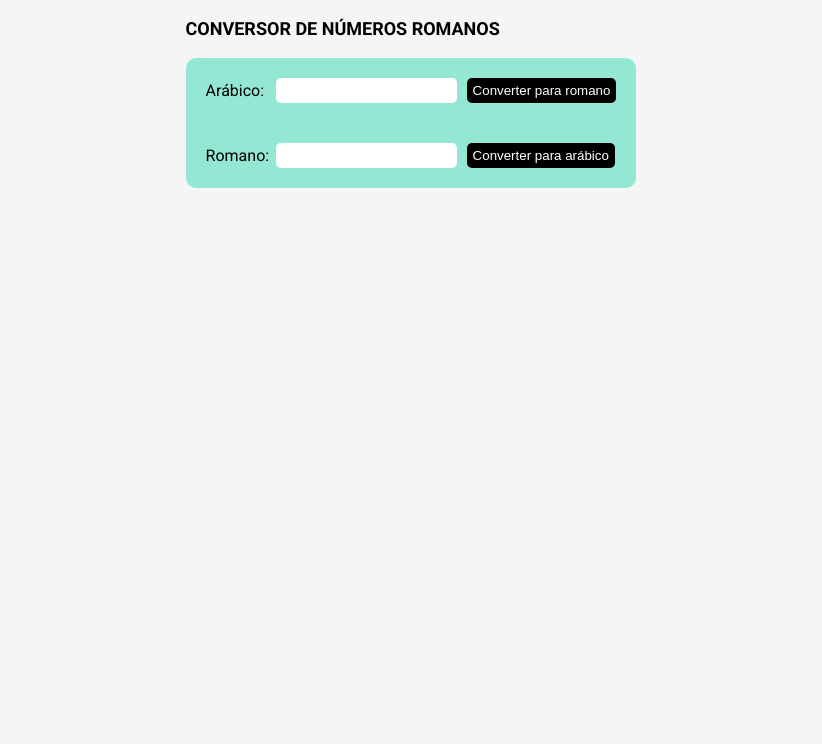
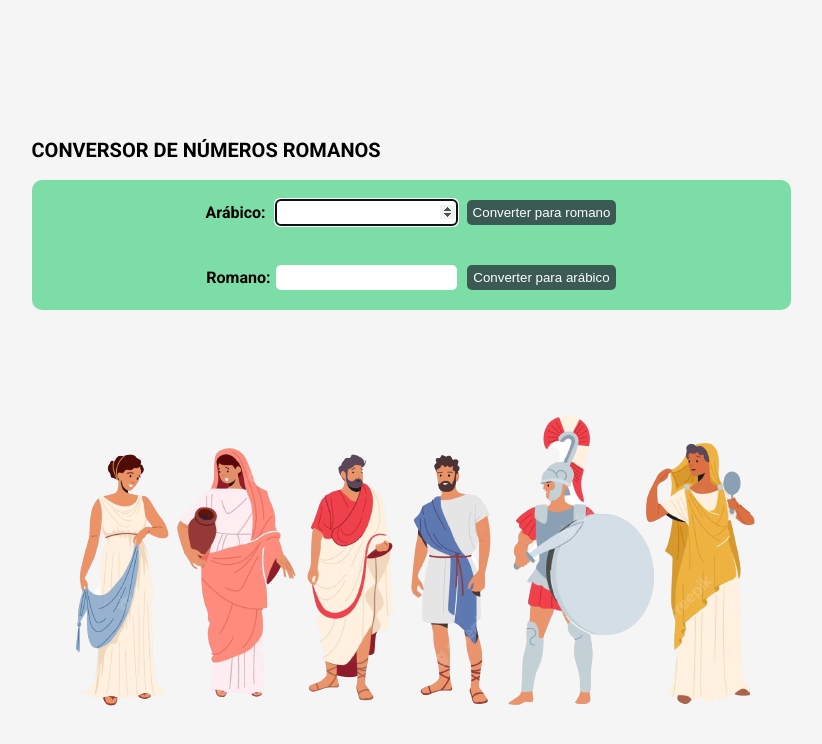
Before and after one commit to brunnaserafina/challenge-rota-das-oficinas, a React (Create React App) app: page /roman-numeral-converter in a window 1280 px wide. Shown: the top 744 px of the page, without its empty margins (229-1051 px from the left). Built offline with nearby package versions, Linux system fonts and the light colour scheme.

Commit message:
style: added illustration and modified colors on Roman Numeral Converter page

```diff
--- a/src/assets/styles/style.css
+++ b/src/assets/styles/style.css
@@ -6,9 +6,11 @@ body {
   justify-content: center;
   align-items: center;
   font-family: "Roboto", sans-serif;
-  background-color: #F5F5F5;
+  background-color: #f5f5f5;
 }
 
 * {
   box-sizing: border-box;
+  --green: #7ddda7;
+  --dark-green: #3a5a53;
 }
--- a/src/pages/RomanNumeralConverter.js
+++ b/src/pages/RomanNumeralConverter.js
@@ -1,5 +1,6 @@
 import { useState } from "react";
 import styled from "styled-components";
+import romanIllustration from "../assets/images/roman.png";
 
 const romanToArabicMap = {
   M: 1000,
@@ -63,6 +64,7 @@ export default function RomanNumeralConverter() {
   }
 
   return (
+    <Background>
       <Wrapper>
         <h1>Conversor de números romanos</h1>
 
@@ -73,6 +75,7 @@ export default function RomanNumeralConverter() {
               type="number"
               value={arabicNumeral}
               onChange={(e) => setArabicNumeral(e.target.value)}
+              autoFocus
             />
             <button onClick={() => convertToRoman(arabicNumeral)}>
               Converter para romano
@@ -90,24 +93,41 @@ export default function RomanNumeralConverter() {
           </span>
         </div>
       </Wrapper>
+
+      <img src={romanIllustration} alt="Roman" />
+    </Background>
   );
 }
 
+const Background = styled.div`
+  height: 90vh;
+  display: flex;
+  flex-direction: column;
+  justify-content: space-between;
+`;
+
 const Wrapper = styled.div`
+  margin-top: 15vh;
+
   h1 {
     text-transform: uppercase;
     font-weight: 700;
-    font-size: 18px;
+    font-size: 20px;
     margin: 20px 0;
   }
 
   h2 {
     width: 60px;
+    font-weight: 600;
   }
 
   div {
-    background-color: #93e7d3;
+    background-color: var(--green);
     border-radius: 10px;
+    display: flex;
+    flex-direction: column;
+    justify-content: center;
+    align-items: center;
   }
 
   span {
@@ -124,7 +144,7 @@ const Wrapper = styled.div`
   }
 
   button {
-    background-color: #000000;
+    background-color: var(--dark-green);
     color: white;
     border-radius: 5px;
     border: none;
```
Also changed, not shown: src/assets/images/roman.png (added). Lines whose indentation alone changed are shown as unchanged.
